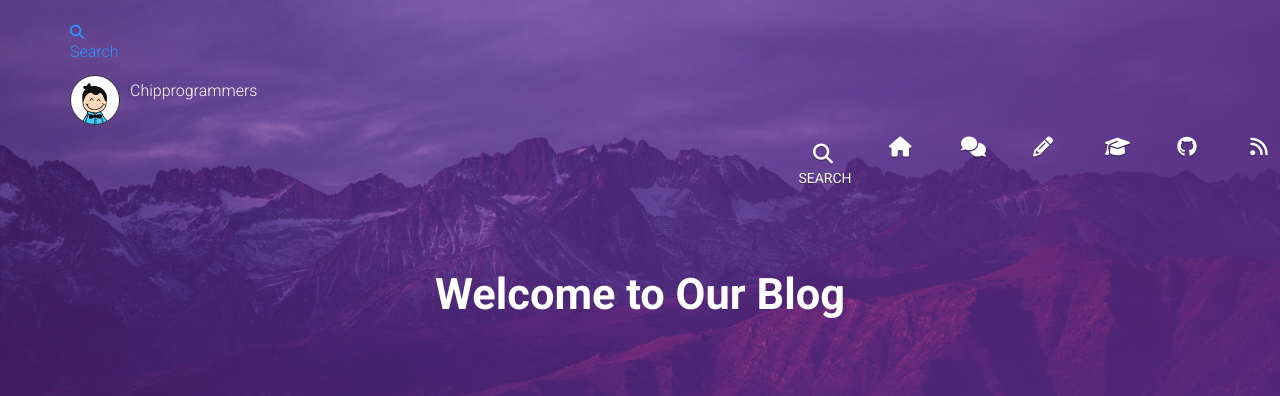
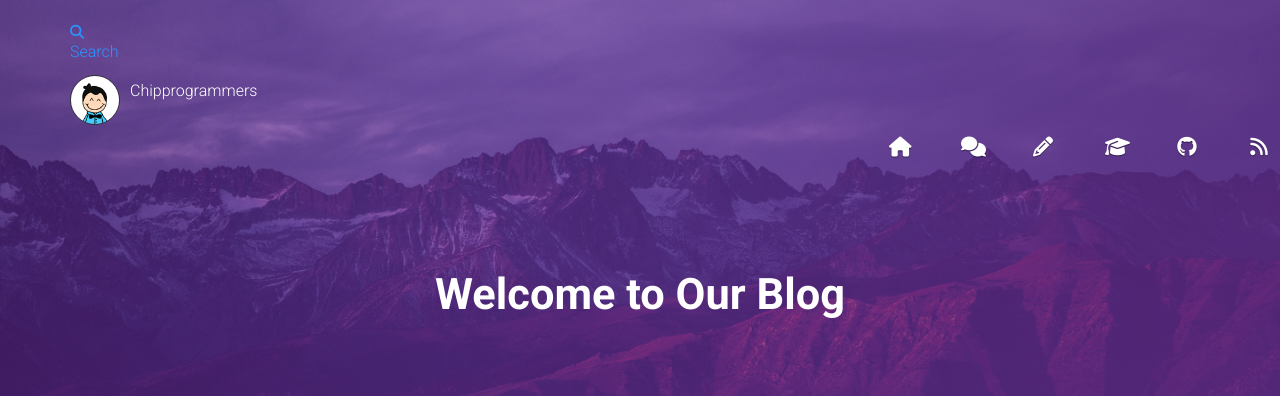
Before and after one commit to tip4programs/imbue, a Jekyll site: the page built from index.html, in a window 1280 px wide. Shown: the top 396 px of the page. Built offline with Jekyll 4.4.1, drawn with Linux system fonts in a browser that asks for light colours; nearby versions of some CDN libraries; the list of posts is cut into pages by our own code.

Commit message:
Update navbar.html

```diff
--- a/_includes/navbar.html
+++ b/_includes/navbar.html
@@ -34,17 +34,6 @@
 	    </div>
 	    <div class="collapse navbar-collapse" id="navigation-index">
 	    	<ul class="nav navbar-nav navbar-right">
-			<li>
-			<a href="javascript:void(0);" data-toggle="search" class="hidden-xs">
-                            <i class="fa fa-search"></i>
-                            <p>Search</p>
-                        </a>
-                    </li>
-		 <form class="navbar-form navbar-right navbar-search-form" role="search">
-                 <div class="form-group">
-                 <input type="text" value="" class="form-control" placeholder="Search...">
-                 </div>
-	 </form>
 			{% for y in site.data.navigation %}
 				<li>
 				<a rel="tooltip" title="{{ y.tooltip }}" data-placement="bottom" href="{{ y.url }}" class="btn btn-white btn-simple btn-just-icon">
```
